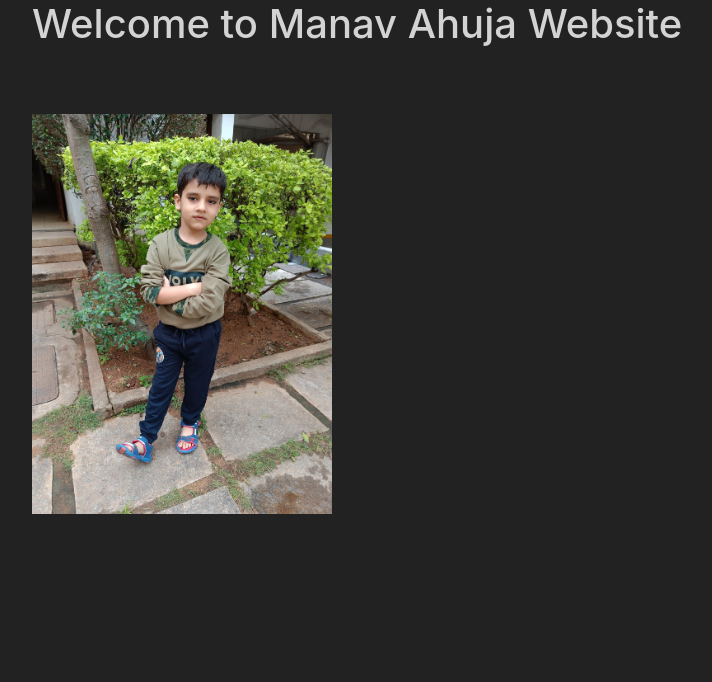
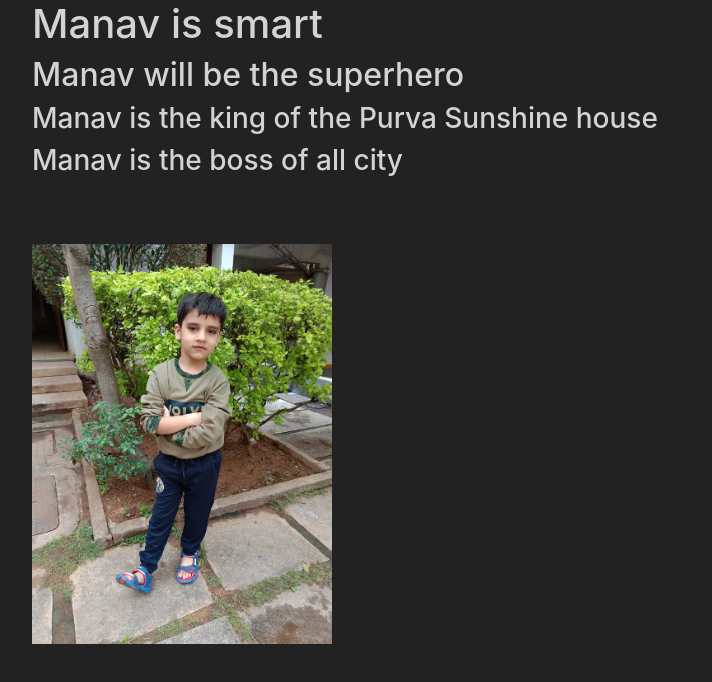
Before and after one commit to madhur/manavahuja, a plain HTML site: page index.html in a window 1280 px wide. Shown: the whole page, without its empty margins (53-765 px from the left). Drawn offline with nearby package versions, Linux system fonts and the light colour scheme.

Commit message:
Changes as per manav

```diff
--- a/index.html
+++ b/index.html
@@ -9,8 +9,10 @@
     <link rel="stylesheet" href="https://stackpath.bootstrapcdn.com/bootstrap/4.3.1/css/bootstrap.min.css" integrity="sha384-ggOyR0iXCbMQv3Xipma34MD+dH/1fQ784/j6cY/iJTQUOhcWr7x9JvoRxT2MZw1T" crossorigin="anonymous">
     </head>
     <body class="container" style="background-color: #222;">
-        <h1 style="color: lightgray;">Welcome to Manav Ahuja Website</h1>
-
+        <h1 style="color: lightgray;">Manav is smart</h1>
+        <h2 style="color: lightgray;">Manav will be the superhero</h2>
+        <h3  style="color: lightgray;">Manav is the king of the Purva Sunshine house</h3>
+        <h3  style="color: lightgray;">Manav is the boss of all city</h3>
 
         <p />
         <p />
```
